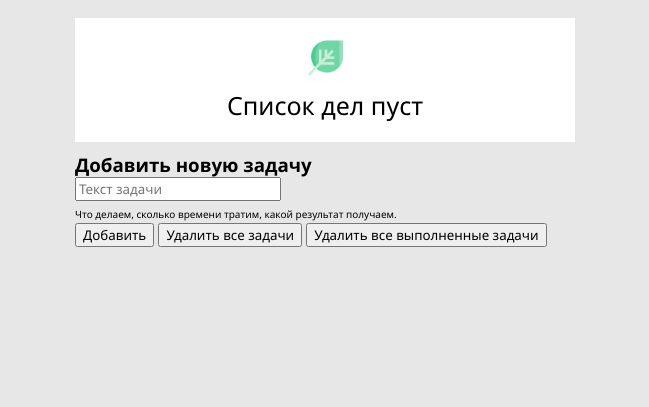
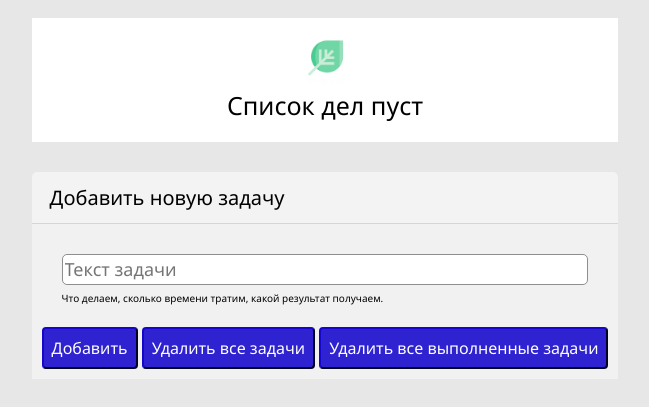
Before and after one commit to ulyazyuzya/todo-list, a website: page index.html in a window 1280 px wide. Shown: the part 217-624 px from the top of the page, without its empty margins (315-964 px from the left). Drawn offline with Linux system fonts and the light colour scheme; no server answers.

Commit message:
resolve conflict

```diff
--- a/css/style.css
+++ b/css/style.css
@@ -57,7 +57,7 @@ header h1 {
 
 
 .tasks_container {
-    width: 500px;
+    width: 100%;
     max-height: 230px;
     overflow:auto;
     background-color:rgb(231, 231, 231);
@@ -116,3 +116,66 @@ header h1 {
     position: absolute;
     z-index: 999999;
 }
+
+/*  */
+
+.new_tasks_container {
+    display: flex;
+    flex-direction: column;
+
+}
+
+form {
+    display: block;
+    background-color: rgb(241, 241, 241);
+    padding: 10px 10px;
+
+}
+
+.new_tasks_header {
+    padding: 12px 18px;
+    margin-top: 20px;
+    margin-bottom: 0;
+    background-color: rgb(243, 243, 243);
+    border-bottom: 1px solid rgba(0,0,0,.125);
+    font-size: 20px;
+    font-weight: 400;
+    border-top-right-radius: 5px;
+    border-top-left-radius: 5px;
+}
+
+.input_text {
+    display: block;
+    width: 100%;
+    font-size: 18px;
+    line-height: 1.5;
+    color: rgb(214, 214, 214);
+    background-color: rgb(255, 255, 255);
+    border: 1px solid rgb(143, 142, 142);
+    border-radius: 5px;
+}
+
+
+.new_tasks_input {
+    padding: 20px;
+}
+
+.add_btn {
+    padding: 8px 8px;
+    color: rgb(255, 255, 255);
+    font-size: 16px;
+    background-color: rgb(46, 34, 209);
+    border-color: rgb(12, 4, 121);
+    cursor: pointer;
+    border-radius: 4px;
+}
+
+.del_all_tasks_btn {
+    padding: 8px 8px;
+    color: rgb(255, 255, 255);
+    font-size: 16px;
+    background-color: rgb(46, 34, 209);
+    border-color: rgb(12, 4, 121);
+    cursor: pointer;
+    border-radius: 4px;
+}
```
Also changed, not shown: db.json (+14 -1 lines).
